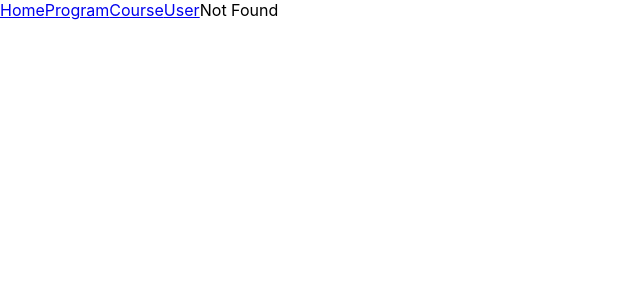
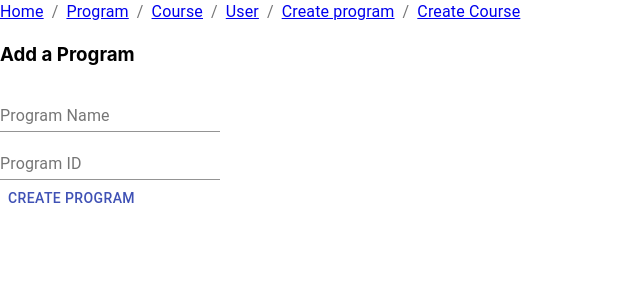
Before and after one commit to zzyql/client, a React (Create React App) app: page /program/create in a window 1280 px wide. Before the commit this address had no page. Shown: the top 300 px of the page, without its empty margins (0-640 px from the left). Built offline with nearby package versions, Linux system fonts and the light colour scheme; what apollo-link-ws would draw is missing.

Commit message:
add createCourse ,createProgram component

```diff
--- a/src/App.tsx
+++ b/src/App.tsx
@@ -1,7 +1,7 @@
 import React ,{Component,Fragment}from 'react';
 import { ApolloProvider } from '@apollo/react-hooks';
 import { NavLink, withRouter, Route } from "react-router-dom";
-import {AppBar, Tabs, Tab, Box,Typography,makeStyles} from '@material-ui/core'
+import {AppBar, Tabs, Tab, Box,Typography,makeStyles,Breadcrumbs } from '@material-ui/core'
 import {LockOpen,Person,Loyalty,Subject} from '@material-ui/icons'
 import PropTypes from 'prop-types';
 import { Routes } from "./Routes";
@@ -90,6 +90,7 @@ class App extends Component<AppProps, AppState> {
 
   showLoggedInBar = () => (
     <Fragment>
+    <Breadcrumbs aria-label="breadcrumb">
     {/*
       <AppBar position="static">
         <Tabs centered value={this.state.value} onChange={this.handleChange} aria-label="simple tabs example">
@@ -112,6 +113,7 @@ class App extends Component<AppProps, AppState> {
 
       </TabPanel>
       */}
+
       <NavLink to="/">
           Home
       </NavLink>
@@ -128,11 +130,20 @@ class App extends Component<AppProps, AppState> {
           User
       </NavLink>
 
+      <NavLink to="/program/create">
+          Create program
+      </NavLink>
+
+      <NavLink to="/course/create">
+          Create Course
+      </NavLink>
+      </Breadcrumbs>
     </Fragment>
   );
 
   showLoggedOutBar = () => (
     <Fragment>
+    <Breadcrumbs aria-label="breadcrumb">
       <NavLink to="/">
           Home
       </NavLink>
@@ -163,6 +174,7 @@ class App extends Component<AppProps, AppState> {
 
       </TabPanel>
       */}
+      </Breadcrumbs>
     </Fragment>
   );
 
--- a/src/Routes.tsx
+++ b/src/Routes.tsx
@@ -8,6 +8,8 @@ import CourseList from "./component/courses/CourseList";
 import Course from "./component/courses/Course";
 import StudentList from "./component/students/StudentList";
 import Student from "./component/students/Student";
+import CreateProgram from "./component/programs/CreateProgram";
+import CreateCourse from "./component/courses/CreateCourse";
 interface RouteProps {
   isAuthenticated: boolean;
   userHasAuthenticated: (authenticated: boolean) => void;
@@ -18,6 +20,8 @@ export const Routes: React.FunctionComponent<RouteProps> = (childProps) =>
     <Route path="/" exact render={(props) => <Home {...props} {...childProps} />}/>
     <Route path='/login' exact render={(props) => <Login {...props} {...childProps} />}/>
 
+    <Route path="/program/create" exact component={CreateProgram} />
+    <Route path="/course/create" exact component={CreateCourse} />
     <Route path="/program" exact component={ProgramList} />
     <Route path="/course/:id" exact component={Course} />
     <Route path="/course" exact component={CourseList} />
@@ -25,6 +29,5 @@ export const Routes: React.FunctionComponent<RouteProps> = (childProps) =>
     <Route path="/student" exact component={StudentList} />
 
 
-
     <Route path="/" >Not Found</Route>
   </Switch>;
--- /dev/null
+++ b/src/component/courses/CreateCourse.tsx
@@ -0,0 +1,128 @@
+import React, { ReactElement, useState } from 'react'
+import {TextField,Button,FormControl, InputLabel, Select, MenuItem} from '@material-ui/core'
+import gql from 'graphql-tag';
+import { useMutation, useQuery  } from '@apollo/react-hooks';
+
+import {CourseType,ProgramType} from '../Interfaces'
+
+interface Props {
+
+}
+const GET_PROGRAMS = gql`
+  {
+    programs(orderBy:name_ASC) {
+      id
+      name
+    }
+  }
+`;
+const CREATE_COURSE=gql`
+    mutation CREATE_COURSE($id:ID!,$name:String!,$NOS:Int!,$program_id:ID){
+        createCourse(data:{
+            id:$id
+            name:$name
+            numOfStudent:$NOS
+            program:{
+                connect:{id:$program_id}
+            }
+        }){
+            id
+            name
+            numOfStudent
+            program{
+                id
+                name
+            }
+        }
+    }
+
+`;
+interface ProgramListData {
+    programs: ProgramType[];
+}
+
+interface ProgramListVars {
+
+}
+
+interface CourseData{
+    createCourse:CourseType
+}
+interface CourseVars {
+    id: string;
+    name:string;
+    NOS:number;
+    program_id:string
+}
+
+export default function CreateProgram({}: Props): ReactElement {
+
+    const [name, setName] = useState("")
+    const [id, setID] = useState("")
+    const [numOfStudent, setNOS] = useState("")
+    const [program, setProgram] = useState("")
+
+
+    const [saveCourse, { error, data }]=  useMutation<CourseData,CourseVars>(
+        CREATE_COURSE,
+        {variables:{id:id,name:name,NOS:Number(numOfStudent),program_id:program}}
+    )
+
+    const result = useQuery<ProgramListData,ProgramListVars>(GET_PROGRAMS);
+
+    return (
+        <div>
+        <h3>Add a Program</h3>
+            {error ? <p>Oh no! {error.message}</p> : null}
+            {data && data.createCourse ? <p>Saved!</p> : null}
+
+        <form>
+        <div className="CreateCourse">
+        <TextField
+        placeholder="Enter the course name"
+        label="Course Name"
+        value={name}
+        onChange={e=>setName(e.target.value)}
+        />
+        <br/>
+        <TextField
+        placeholder="Enter course ID"
+        label="Course ID"
+        value={id}
+        onChange={e=>setID(e.target.value)}
+        />
+        <br/>
+        <TextField
+        placeholder="Enter number of student"
+        label="Number of student"
+        value={numOfStudent}
+        onChange={e=>setNOS(e.target.value)}
+        />
+        <br/>
+
+        <InputLabel >Program</InputLabel>
+        <Select value={program} onChange={(e)=>setProgram(e.target.value as string)}>
+        {result.loading?(
+                <MenuItem  disabled>loading....</MenuItem >
+        ):(
+            result.data?.programs.map(program=>(
+                <MenuItem  key={program.id} value={program.id}>
+                    {program.name}
+                </MenuItem >
+            ))
+        )}
+        </Select>
+
+
+
+
+        <br/>
+        <Button color="primary" variant="text" onClick={() => id && name && numOfStudent && program && saveCourse()}>
+            Create Program
+        </Button>
+        </div>
+        </form>
+
+        </div>
+    )
+}
--- /dev/null
+++ b/src/component/programs/CreateProgram.tsx
@@ -0,0 +1,74 @@
+import React, { ReactElement, useState } from 'react'
+import {TextField,Button,FormControl} from '@material-ui/core'
+import gql from 'graphql-tag';
+import { useMutation  } from '@apollo/react-hooks';
+
+import {ProgramType} from '../Interfaces'
+
+interface Props {
+
+}
+
+const CREATE_PROGRAM=gql`
+    mutation CREATE_PROGRAM($id:ID!,$name:String!){
+        createProgram(data:{
+            id:$id
+            name:$name
+        }){
+            id
+            name
+        }
+    }
+
+`;
+interface ProgramData{
+    createProgram:ProgramType
+}
+interface ProgramVars {
+    id: string;
+    name:string;
+}
+
+export default function CreateProgram({}: Props): ReactElement {
+    const [name, setName] = useState("")
+    const [id, setID] = useState("")
+
+
+
+    const [saveProgram, { error, data }]=  useMutation<ProgramData,ProgramVars>(
+        CREATE_PROGRAM,
+        {variables:{id:id,name:name}}
+    )
+
+
+    return (
+        <div>
+        <h3>Add a Program</h3>
+            {error ? <p>Oh no! {error.message}</p> : null}
+            {data && data.createProgram ? <p>Saved!</p> : null}
+
+        <form>
+        <div className="CreateProgram">
+        <TextField
+        placeholder="Enter the Program name"
+        label="Program Name"
+        value={name}
+        onChange={e=>setName(e.target.value)}
+        />
+        <br/>
+        <TextField
+        placeholder="Enter program ID"
+        label="Program ID"
+        value={id}
+        onChange={e=>setID(e.target.value)}
+        />
+        <br/>
+        <Button color="primary" variant="text" onClick={() => id && name &&  saveProgram()}>
+            Create Program
+        </Button>
+        </div>
+        </form>
+
+        </div>
+    )
+}
--- a/src/component/programs/ProgramList.tsx
+++ b/src/component/programs/ProgramList.tsx
@@ -7,7 +7,7 @@ import {ProgramType} from '../Interfaces'
 import './programList.css'
 const GET_PROGRAMS = gql`
   {
-    programs {
+    programs(orderBy:name_ASC) {
       id
       name
       courses{
```
